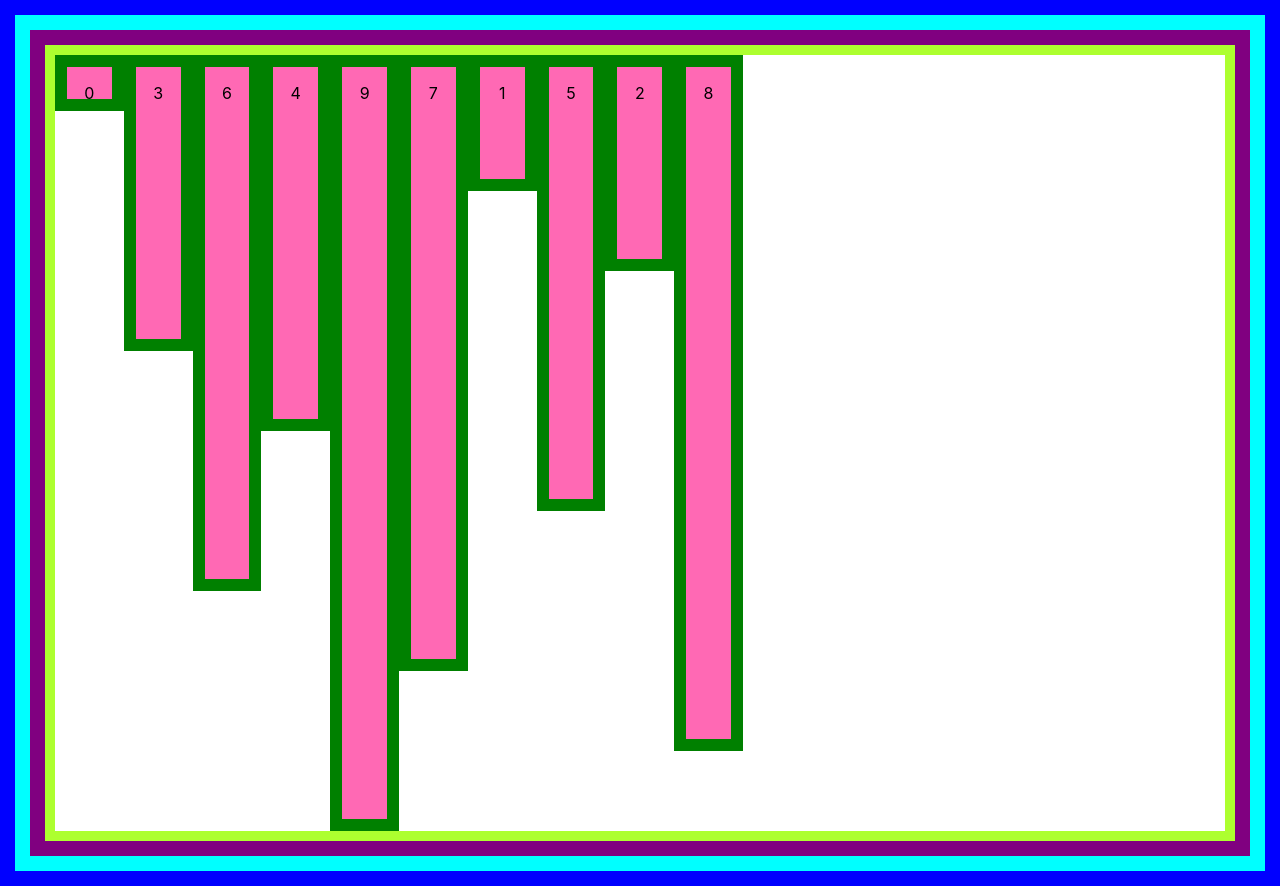
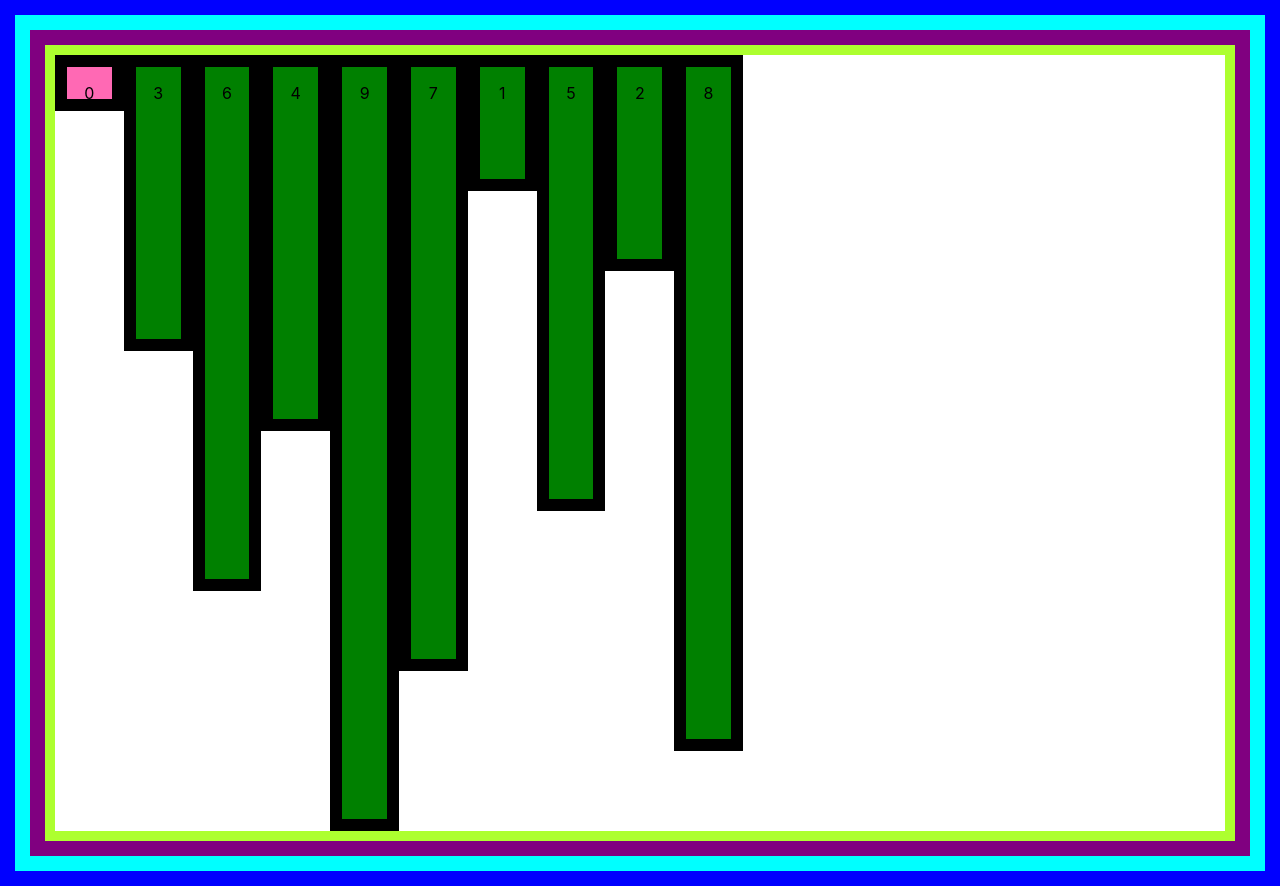
Before and after one commit to MichaelRyanGoad/DataVisualizations, a React (Create React App) app: page / in a window 1280 px wide. Built offline with nearby package versions, Linux system fonts and the light colour scheme; the HTML template or start-up script is replaced by a standard one.

Commit message:
Added position tracking

```diff
--- a/src/Components/ArrayVisual.jsx
+++ b/src/Components/ArrayVisual.jsx
@@ -7,11 +7,21 @@ function ArrayVisual() {
   shuffle(stdArray);
 
   const [myArray, setMyArray] = useState(stdArray);
+  const [pos, setPos] = useState(0);
 
   return (
-    <div className="node-row" onClick={() => bubbleSort(myArray, setMyArray)}>
+    <div
+      className="node-row"
+      onClick={() => bubbleSort(myArray, setMyArray, setPos)}
+    >
       {myArray.map((value, index) => {
-        return <Node key={index} num={value} />;
+        return (
+          <Node
+            key={index}
+            num={value}
+            visiting={pos === index ? true : false}
+          />
+        );
       })}
     </div>
   );
@@ -25,22 +35,21 @@ function generateStandardArray(arrLen) {
   return retArr;
 }
 
-async function bubbleSort(array, sMA) {
+async function bubbleSort(array, setMyArray, setPos) {
   console.log("BUBBLE SORT GOT CALLED");
   let keepGoing = true;
   while (keepGoing) {
     keepGoing = false;
     for (let i = 0; i < array.length - 1; i++) {
+      setPos(i);
       if (array[i] > array[i + 1]) {
         let temp = array[i];
         array[i] = array[i + 1];
         array[i + 1] = temp;
         keepGoing = true;
-        let newArr = [...array];
-        await sleep(300);
-        sMA(newArr);
+        setMyArray([...array]);
       }
-
+      await sleep(300);
       console.log("sortStep");
     }
   }
--- a/src/Components/Node.css
+++ b/src/Components/Node.css
@@ -1,5 +1,5 @@
 .node {
-  border: 1vw solid green;
+  border: 1vw solid black;
   padding: 2vmin;
   width: 1vw;
   background-color: hotpink;
--- a/src/Components/Node.jsx
+++ b/src/Components/Node.jsx
@@ -6,6 +6,7 @@ function Node(data) {
     <div
       style={{
         height: (data.num / 10) * 100 + "vh",
+        backgroundColor: data.visiting ? "hotpink" : "green",
       }}
       className="node"
     >
```
